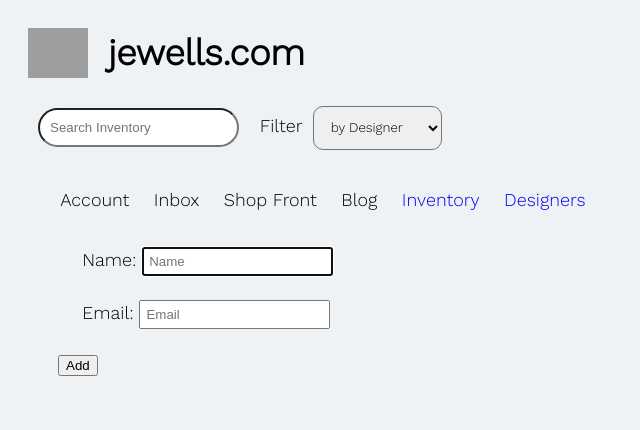
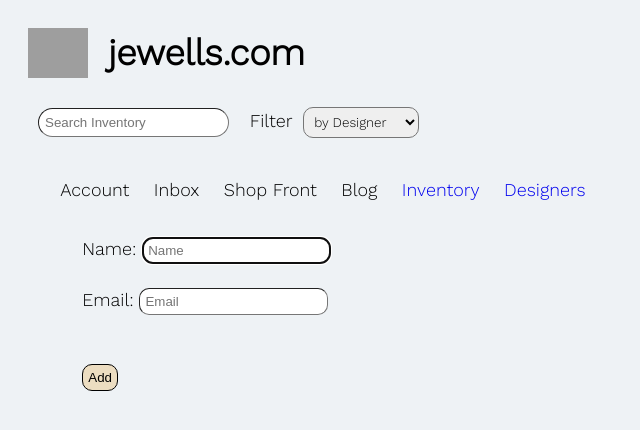
Before and after one commit to danawidmo/Jewellery_Shop_Inventory, a Flask app: page /designers/new in a window 1280 px wide. Shown: the top 430 px of the page, without its empty margins (0-640 px from the left). Run offline with Flask 2, Linux system fonts and the light colour scheme; grey boxes are pictures that could not be loaded.

Commit message:
Material icons links and buttons match, progress on designers

```diff
--- a/static/styles.css
+++ b/static/styles.css
@@ -3,6 +3,7 @@ body {
     background-color: rgb(238, 242, 245);
     font-family: 'Work Sans', sans-serif;
     font-size: large;
+    text-align: center;
 }
 
 a {
@@ -12,6 +13,7 @@ a {
 section {
     margin-left: 20px ;
     margin-bottom: 20px;
+    text-align: left;
 }
 
 header {
@@ -20,12 +22,28 @@ header {
 
 form {
     margin-left: 50px;
+    text-align: left;
 }
 
 select {
-    padding: 1%;
+    padding: 6px;
     border-radius: 10px;
     font-family: 'Work Sans', sans-serif;
+}
+
+input {
+    padding: 5px;
+    border-radius: 10px;
+    border-width: 1px;
+}
+
+button {
+    font-weight: 500;
+    border: solid;
+    padding: 5px;
+    border-radius: 10px;
+    border-width: 1px;
+    background-color: rgb(236, 221, 193);
 }
 
 body > article{
@@ -33,10 +51,7 @@ body > article{
     flex-direction: row;
     flex-wrap: wrap;
     color: rgb(33, 38, 43);
-}
-
-input {
-    padding: 5px;
+    margin-top: 50px;
 }
 
 article > section {
@@ -44,7 +59,7 @@ article > section {
 }
 
 section > input {
-    padding: 10px;
+    padding: 6px;
     margin: 10px;
     border-radius: 30px;
 }
@@ -52,8 +67,6 @@ section > input {
 section > label {
     margin: 5px;
 }
-
-
 
 nav > ul {
     display: flex;
@@ -70,12 +83,22 @@ form > div {
     margin: 2%;
 }
 
+form > button {
+    padding: 5px;
+    margin: 2%;
+    border-radius: 10px;
+    border-width: 1px;
+}
 
-/*
-this id is not doing anything :/
 #new_product {
-    font-style: bold;
-} */
+    font-weight: 900;
+    border: solid;
+    padding: 5px;
+    border-radius: 10px;
+    border-width: 1px;
+    background-color: rgb(236, 221, 193);
+}
+
 
 .inventory_item {
     border-style: solid;
@@ -104,3 +127,11 @@ this id is not doing anything :/
     width: 60px;
     margin: 20px;
 }
+
+.material-icons {
+    border: solid;
+    padding: 5px;
+    border-radius: 10px;
+    border-width: 1px;
+    background-color: rgb(236, 221, 193);
+}
```
Also changed, not shown: templates/designers/index.html (+6 -6 lines), templates/index.html (indentation only).
